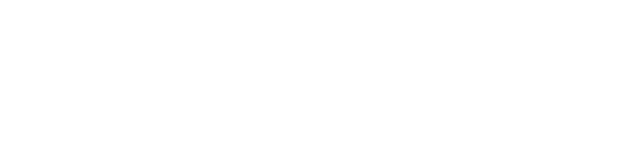
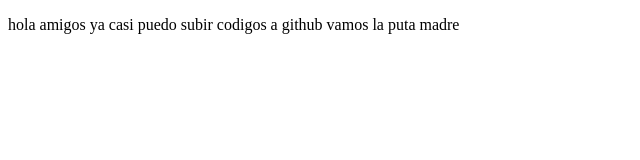
Before and after one commit to PauloJGuerrero/proyectoDemoCursoPrework, a plain HTML site: page index.html in a window 1280 px wide. Shown: the whole page, without its empty margins (0-640 px from the left). Drawn offline with Linux system fonts and the light colour scheme.

Commit message:
coambi agregamos sitio verga

```diff
--- a/index.html
+++ b/index.html
@@ -5,8 +5,13 @@
     <meta http-equiv="X-UA-Compatible" content="IE=edge">
     <meta name="viewport" content="width=device-width, initial-scale=1.0">
     <title>Paulo</title>
+    <link rel="stylesheet" href="./">
 </head>
 <body>
+    <p>
+        hola amigos ya casi puedo subir codigos a github
+        vamos la puta madre
+    </p>
 
 </body>
 </html>
```
